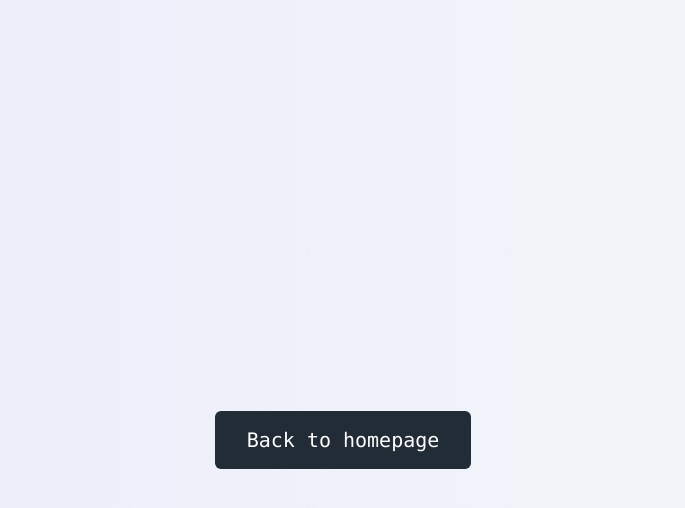
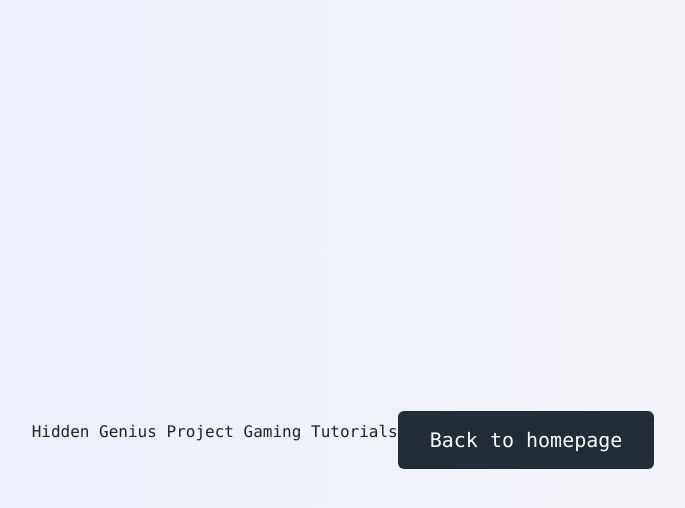
Before and after one commit to coxtrent/gaming-tutorials, a Next.js app: page /roll-a-ball in a window 1280 px wide. Both pictures are taken after a click on the button "Yes, go to unity.com". Shown: the top 508 px of the page, without its empty margins (297-982 px from the left). Built offline with nearby package versions, Linux system fonts and the light colour scheme.

Commit message:
slightly changed roll-a-ball page after modal closes

```diff
--- a/src/app/roll-a-ball/page.tsx
+++ b/src/app/roll-a-ball/page.tsx
@@ -107,7 +107,7 @@ export default function RollABallPage() {
             justifyContent: 'center',
             alignItems: 'center',
             height: '100vh',
-        }}>
+        }}><p>Hidden Genius Project Gaming Tutorials</p>
             <button
                 onClick={handleBackHome}
                 style={{
```
